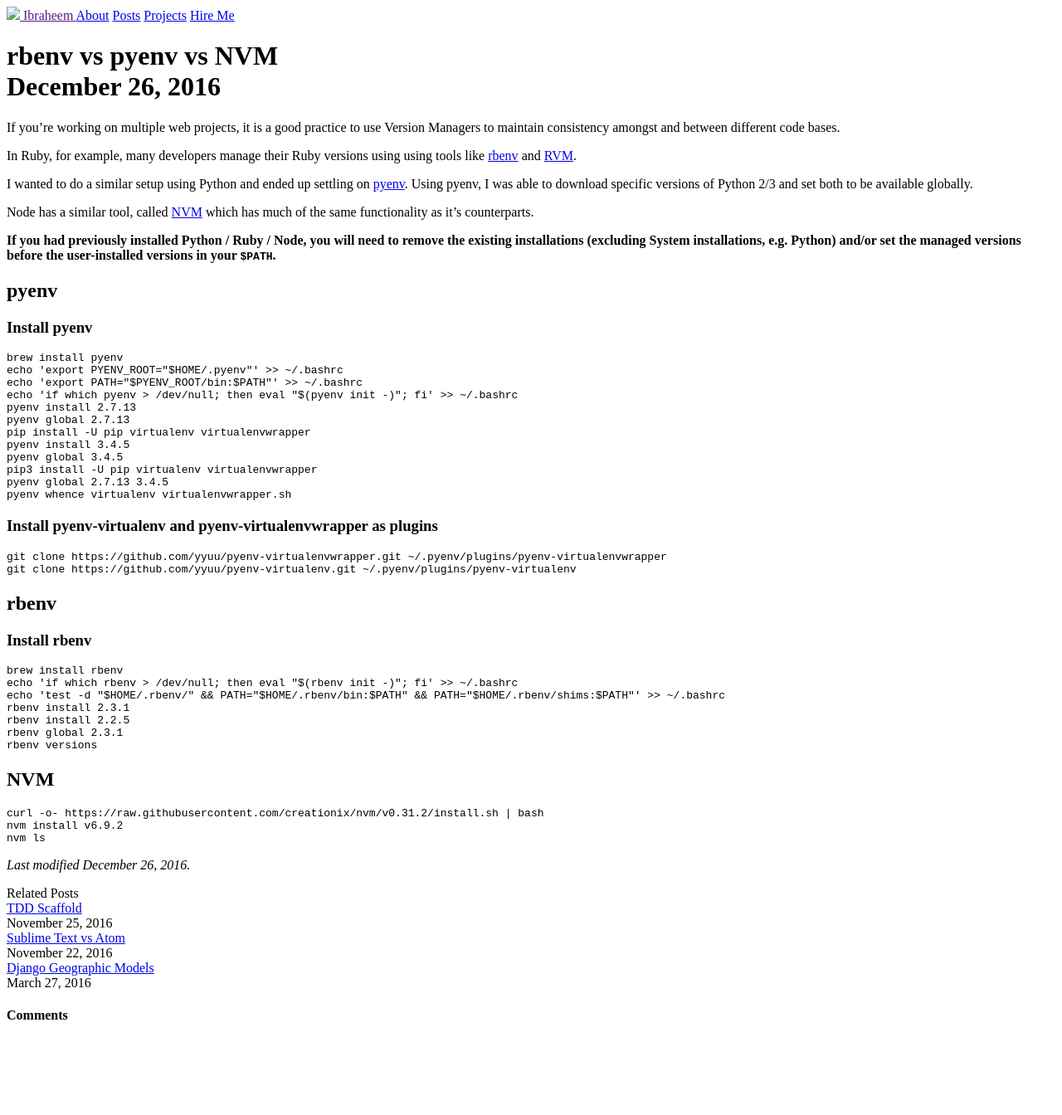
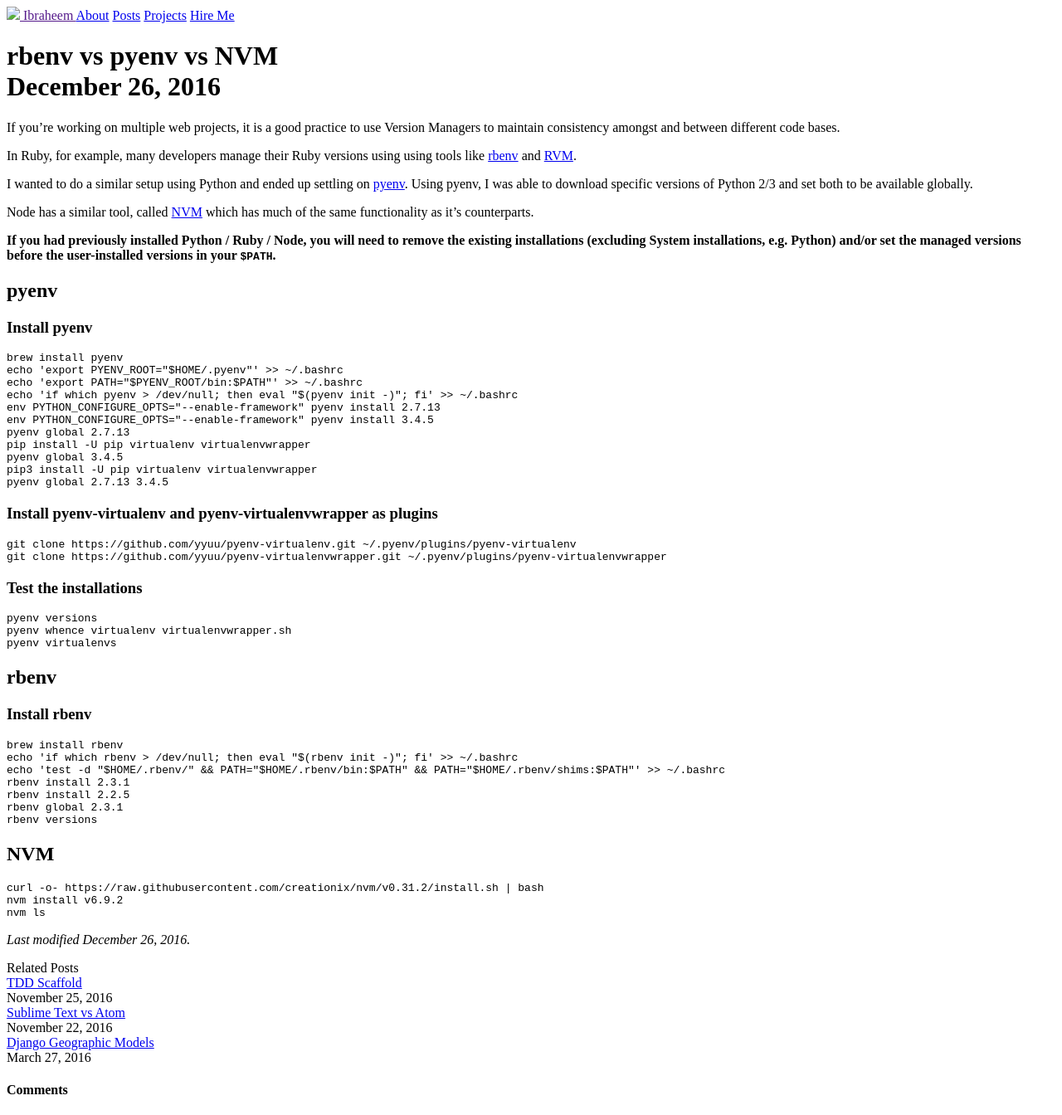
Before and after one commit to ibraheem4/ibraheem4.github.io, a Jekyll site: the page built from _posts/2016-12-26-rbenv-Vs-pyenv-Vs-nvm.md, in a window 1280 px wide. Shown: the whole page at 83% size. Built offline with Jekyll 4.4.1, drawn with Linux system fonts in a browser that asks for light colours; nearby versions of some CDN libraries; some web fonts are replaced; library files that are not in the unit come from our copies; before the commit the page ends 1255 px from its top, so only the background shows below that.

Commit message:
Update blog post

````diff
--- a/_posts/2016-12-26-rbenv-Vs-pyenv-Vs-nvm.md
+++ b/_posts/2016-12-26-rbenv-Vs-pyenv-Vs-nvm.md
@@ -28,20 +28,26 @@
 echo 'export PYENV_ROOT="$HOME/.pyenv"' >> ~/.bashrc
 echo 'export PATH="$PYENV_ROOT/bin:$PATH"' >> ~/.bashrc
 echo 'if which pyenv > /dev/null; then eval "$(pyenv init -)"; fi' >> ~/.bashrc
-pyenv install 2.7.13
+env PYTHON_CONFIGURE_OPTS="--enable-framework" pyenv install 2.7.13
+env PYTHON_CONFIGURE_OPTS="--enable-framework" pyenv install 3.4.5
 pyenv global 2.7.13
 pip install -U pip virtualenv virtualenvwrapper
-pyenv install 3.4.5
 pyenv global 3.4.5
 pip3 install -U pip virtualenv virtualenvwrapper
 pyenv global 2.7.13 3.4.5
-pyenv whence virtualenv virtualenvwrapper.sh
 ```
 
 ### Install pyenv-virtualenv and pyenv-virtualenvwrapper as plugins
 ```
+git clone https://github.com/yyuu/pyenv-virtualenv.git ~/.pyenv/plugins/pyenv-virtualenv
 git clone https://github.com/yyuu/pyenv-virtualenvwrapper.git ~/.pyenv/plugins/pyenv-virtualenvwrapper
-git clone https://github.com/yyuu/pyenv-virtualenv.git ~/.pyenv/plugins/pyenv-virtualenv
+```
+
+### Test the installations
+```
+pyenv versions
+pyenv whence virtualenv virtualenvwrapper.sh
+pyenv virtualenvs
 ```
 
 rbenv
````
